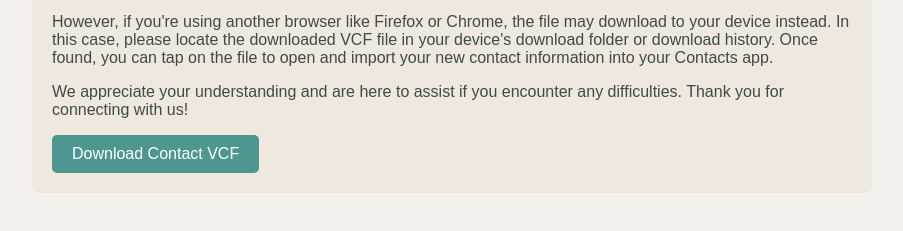
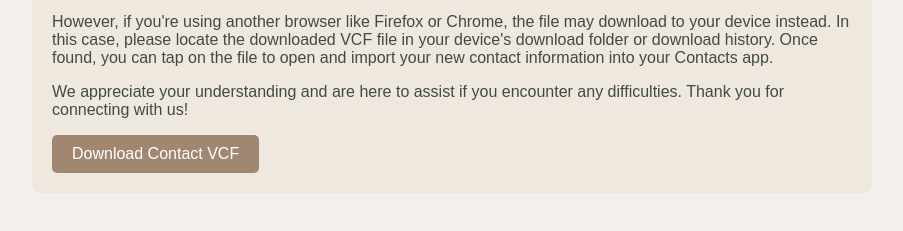
Before and after one commit to Rakerblad/RichardVcard, a plain HTML site: page index.html in a window 1280 px wide. Shown: the part 165-396 px from the top of the page, without its empty margins (188-1091 px from the left). Drawn offline with Linux system fonts and the light colour scheme.

Commit message:
Update index.html
Button colors swap hover with bg

```diff
--- a/index.html
+++ b/index.html
@@ -21,7 +21,7 @@
             text-decoration: underline;
         }
         .button {
-            background-color: #4E9690; /* Turquoise for buttons */
+            background-color: #A18771; /* Turquoise for buttons */
             color: white;
             padding: 10px 20px;
             text-align: center;
@@ -31,7 +31,7 @@
             transition: background-color 0.3s ease;
         }
         .button:hover {
-            background-color: #A18771; /* Light brown on hover */
+            background-color: #4E9690; /* Light brown on hover */
         }
         .content {
             background-color: #EFE8DE; /* Beige for content background */
```
